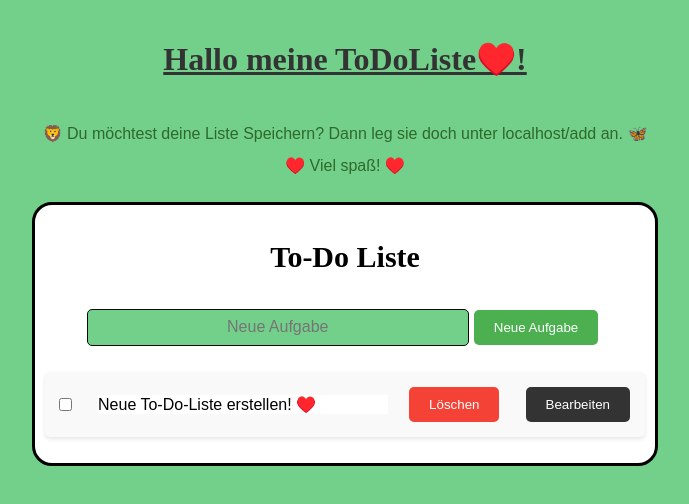
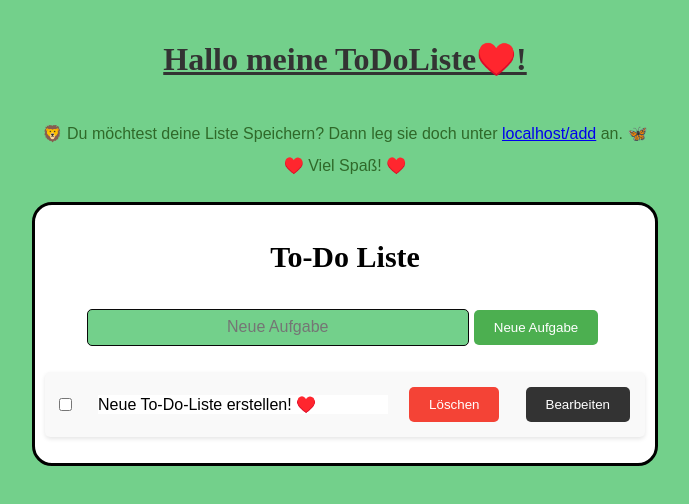
Before and after one commit to Margarethe-Techstarter/todo-app, a React (Vite) app in the folder frontend/: page / in a window 1280 px wide. Shown: the top 504 px of the page, without its empty margins (295-984 px from the left). Built offline with nearby package versions, Linux system fonts and the light colour scheme.

Commit message:
bessere kleinigkeiten

```diff
--- a/frontend/src/App.jsx
+++ b/frontend/src/App.jsx
@@ -1,13 +1,23 @@
-import React from 'react';
-import Todolist from './Todolist';  // Stelle sicher, dass die Datei korrekt importiert wird
+import React from "react";
+import Todolist from './Todolist'; // Importiere die Todolist-Komponente
 
 function App() {
   return (
     <div>
       <h1>Hallo meine ToDoListe♥️!</h1>
-      <p>🦁 Du möchtest deine Liste Speichern? Dann leg sie doch unter localhost/add an. 🦋<br />
-      ♥️ Viel spaß! ♥️</p>
-      <Todolist /> {/* Hier wird die Todolist-Komponente gerendert */}
+
+      {/* Text, der nur auf der Hauptseite angezeigt wird */}
+      {window.location.pathname === '/' && (
+        <p>
+          🦁 Du möchtest deine Liste Speichern? Dann leg sie doch unter{' '}
+          <a href="/add">localhost/add</a> an. 🦋
+          <br />
+          ♥️ Viel Spaß! ♥️
+        </p>
+      )}
+
+      {/* Die Todolist-Komponente */}
+      <Todolist />
     </div>
   );
 }
```
